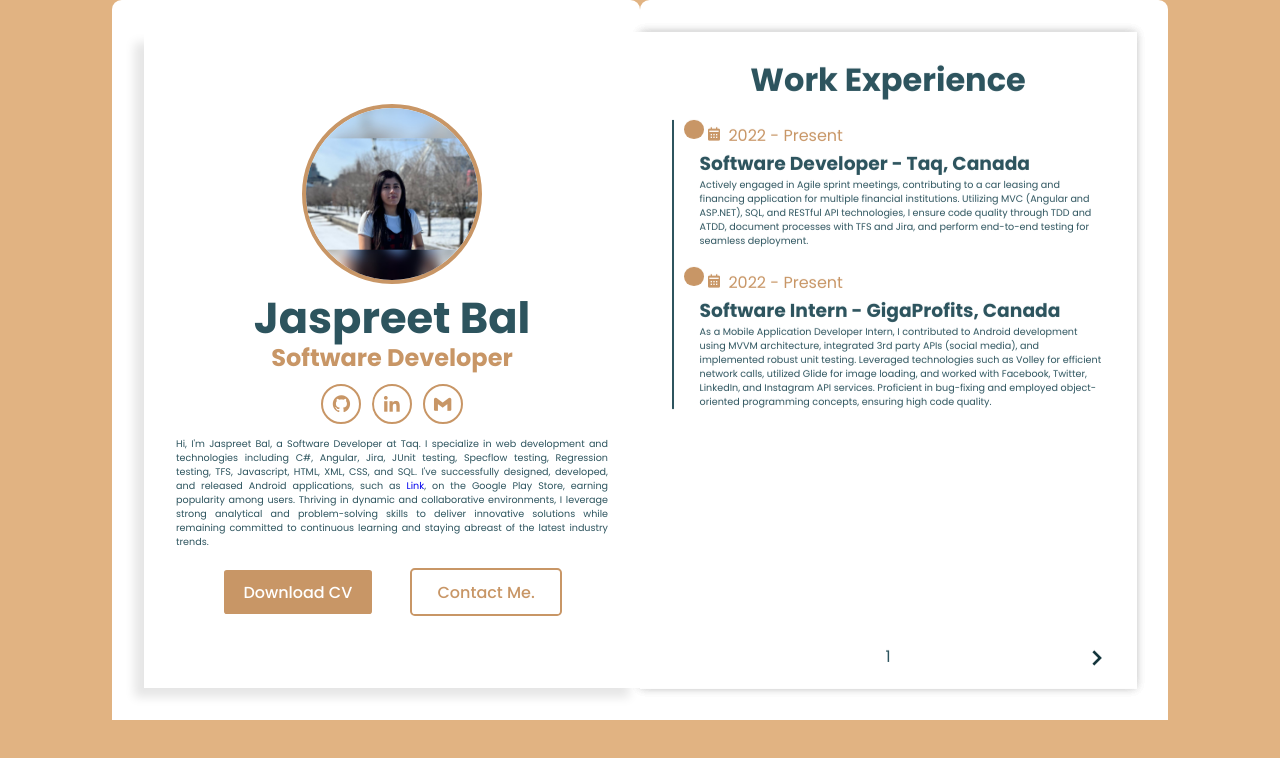
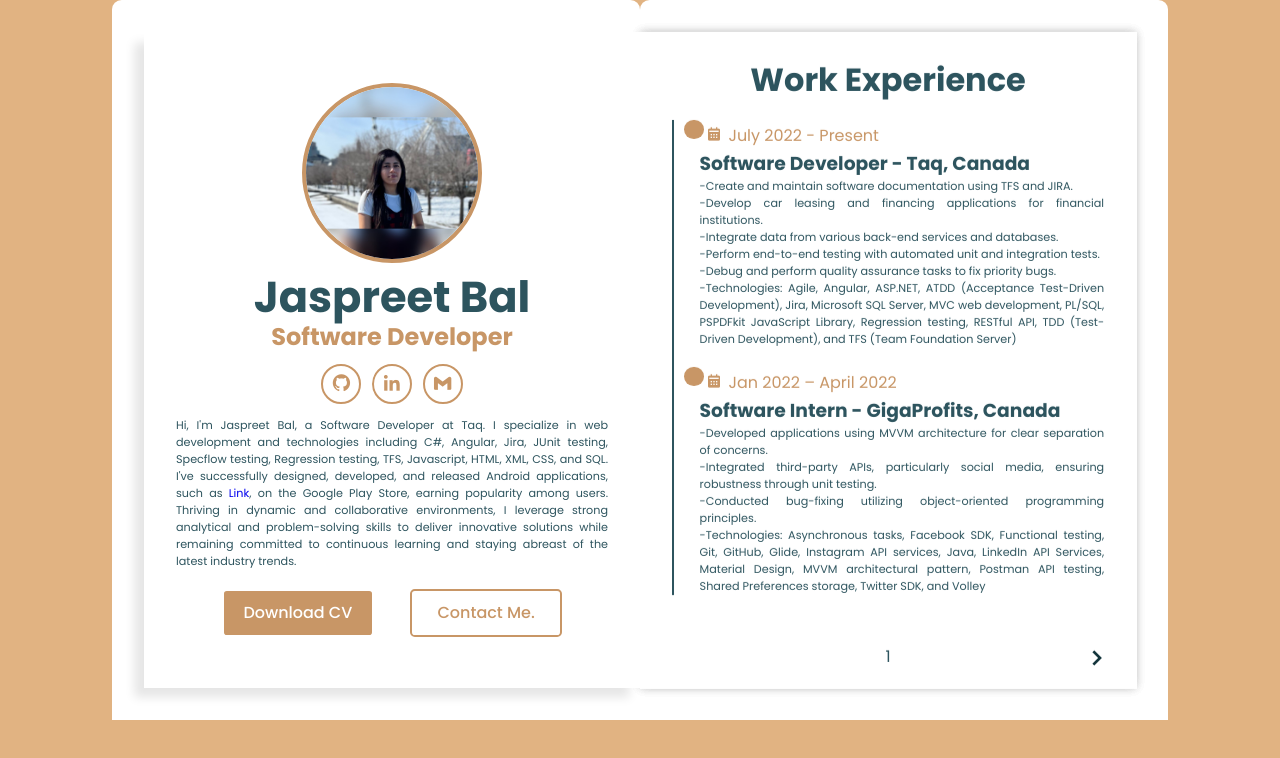
Before and after one commit to preet3112/Portfolio, a plain HTML site: page index.html in a window 1280 px wide. Drawn offline with nearby package versions, Linux system fonts and the light colour scheme.

Commit message:
Add files via upload

```diff
--- a/index.html
+++ b/index.html
@@ -46,14 +46,26 @@
                     <h1 class="title">Work Experience</h1>
                     <div class="workedu-box">
                         <div class="workedu-content">
-                            <span class="year"><i class='bx bxs-calendar' ></i>2022 - Present</span>
+                            <span class="year"><i class='bx bxs-calendar' ></i>July 2022 - Present</span>
                             <h3>Software Developer - Taq, Canada</h3>
-                            <p>Actively engaged in Agile sprint meetings, contributing to a car leasing and financing application for multiple financial institutions. Utilizing MVC (Angular and ASP.NET), SQL, and RESTful API technologies, I ensure code quality through TDD and ATDD, document processes with TFS and Jira, and perform end-to-end testing for seamless deployment.</p>
+                            <p>
+                                -Create and maintain software documentation using TFS and JIRA.<br>
+                                -Develop car leasing and financing applications for financial institutions.<br>
+                                -Integrate data from various back-end services and databases.<br>
+                                -Perform end-to-end testing with automated unit and integration tests.<br>
+                                -Debug and perform quality assurance tasks to fix priority bugs.<br>
+                                -Technologies: Agile, Angular, ASP.NET, ATDD (Acceptance Test-Driven Development), Jira, Microsoft SQL Server, MVC web development, PL/SQL, PSPDFkit JavaScript Library, Regression testing, RESTful API, TDD (Test-Driven Development), and TFS (Team Foundation Server)
+                            </p>
                         </div>
                         <div class="workedu-content">
-                            <span class="year"><i class='bx bxs-calendar' ></i>2022 - Present</span>
+                            <span class="year"><i class='bx bxs-calendar' ></i>Jan 2022 – April 2022</span>
                             <h3>Software Intern - GigaProfits, Canada</h3>
-                            <p>As a Mobile Application Developer Intern, I contributed to Android development using MVVM architecture, integrated 3rd party APIs (social media), and implemented robust unit testing. Leveraged technologies such as Volley for efficient network calls, utilized Glide for image loading, and worked with Facebook, Twitter, LinkedIn, and Instagram API services. Proficient in bug-fixing and employed object-oriented programming concepts, ensuring high code quality.</p>
+                            <p>
+                                -Developed applications using MVVM architecture for clear separation of concerns.<br>
+                                -Integrated third-party APIs, particularly social media, ensuring robustness through unit testing.<br>
+                                -Conducted bug-fixing utilizing object-oriented programming principles.<br>
+                                -Technologies: Asynchronous tasks, Facebook SDK, Functional testing, Git, GitHub, Glide, Instagram API services, Java, LinkedIn API Services, Material Design, MVVM architectural pattern, Postman API testing, Shared Preferences storage, Twitter SDK, and Volley
+                            </p>
                         </div>
                     </div>
                     <span class="number-page">1</span>
@@ -65,14 +77,25 @@
                 </div>
 
 
-                <!-- page 2 (education) -->
+                <!-- page 2 (Experience) -->
                 <div class="page-back">
                     <h1 class="title">Work Experience</h1>
                     <div class="workedu-box">
                         <div class="workedu-content">
-                            <span class="year"><i class='bx bxs-calendar' ></i>2022 - Present</span>
+                            <span class="year"><i class='bx bxs-calendar' ></i>Sept 2018 - July 2019</span>
                             <h3>Software Trainee - Bilwam India Tech, India</h3>
-                            <p>I have extensive experience collaborating with design and backend teams to develop and deploy complex Android applications. Proficient in implementing UI designs using UI kit and core graphics, integrating Google services, handling REST APIs, and troubleshooting defects. Skilled in MVC architecture, asynchronous tasks, Postman API testing, core Android animation, Google Location API, and database development in Java.</p>
+                            <p>
+                                -Collaborated with design and backend teams throughout app development.<br>
+                                -Engaged in all phases from concepts to deployment and bug resolution.<br>
+                                -Implemented complex mobile app designs using UI kits and core graphics.<br>
+                                -Identified and resolved mobile app defects.<br>
+                                -Integrated Google Services into applications.<br>
+                                -Consumed REST services and parsed JSON responses.<br>
+                                -Designed and developed databases in Java.<br>
+                                -Tested deployment and interoperability on multiple platforms using emulators.<br>
+                                -Integrated REST APIs to fetch server data for display in the application.<br>
+                                -Technologies: Android, Asynchronous tasks, Core Android animation,Functional testing, Git, GitHub, Google Location API, Material Design, MVC architectural pattern, Postman API testing, Shared Preferences storage, and SQL.
+                            </p>
                         </div>
                     </div>
                     <span class="number-page">2</span>
@@ -85,12 +108,12 @@
             </div>
             <!-- page 3 & 4 -->
             <div class="book-page page-right turn" id="turn-2">
-                <!-- page 3 (my services) -->
+                <!-- page 3 (my Education) -->
                 <div class="page-front">
-                    <h1 class="title">My Services</h1>
+                    <h1 class="title">My Education</h1>
                     <div class="workedu-box">
                         <div class="workedu-content">
-                            <span class="year"><i class='bx bxs-calendar' ></i>Sept 20 – April 2022</span>
+                            <span class="year"><i class='bx bxs-calendar' ></i>Sept 2020 – April 2022</span>
                             <h3>Lambton College, Canada</h3>
                             <p>Studied Mobile Application Design and Development at Lambton College, specializing in developing a wide variety of applications
                                 for mobile and tablet devices to perform various assessments from Lambton College.</p>
@@ -119,6 +142,7 @@
                             <span><i class='bx bxs-file-css'></i>CSS</span>
                             <span><i class='bx bxl-angular' ></i>Angular</span>
                             <span><i class='bx bxl-javascript' ></i>Javascript</span>
+                            <span><i class='bx bxl-react'></i>React</span>
                             </div>
 
                         </div>
@@ -126,7 +150,9 @@
                             <h2>Back-End</h2>
                             <div class="content">
                                 <span>C#</span>
-                                <span>SQL</span>
+                                <span>Java</span>
+                                <span>PL/SQL</span>
+
                                 </div>
                         </div>
                         <div class="skills-content">
@@ -134,6 +160,8 @@
                             <div class="content">
                                 <span>JUnit</span>
                                 <span>BDD</span>
+                                <span>ATDD</span>
+                                <span>TDD</span>
                                 </div>
 
                         </div>
@@ -157,13 +185,13 @@
                         <div class="info-box">
                             <div class="info-title">
                             <h2>Project  Name</h2>
-                            <a href="#">Live Preview<i class='bx bx-link-external'></i></a>
+                            <a href="https://preet3112.github.io/Portfolio/">Live Preview<i class='bx bx-link-external'></i></a>
                             </div>
-                            <p>Tech Used:</p>
-                            <p>Description</p>
+                            <h4>Tech Used:</h4><p>Javascript, HTML, CSS</p>
+                            <h4>Description:</h4><p>Check out my portfolio project featuring a book-like design crafted with HTML, JavaScript, and CSS. Experience the delight of flipping through virtual pages, showcasing my front-end development expertise in a simple and engaging format.</p>
                         </div>
                         <div class="btn-box">
-                            <a href="#" class="btn">Source Code</a>
+                            <a href="https://github.com/preet3112/Portfolio" class="btn">Source Code</a>
                             <a href="https://github.com/preet3112" class="btn">More Projects</a>
                         </div>
                     </div>
@@ -177,13 +205,21 @@
                 <div class="page-back">
                     <h1 class="title">Contact Me!</h1>
                     <div class="contact-box">
-                        <form action="#">
-                            <input type="text" class="field" placeholder="Full Name" required>
-                            <input type="email" class="field" placeholder="Email Address" required>
-                            <textarea name="" id="" cols="30" rows="10" class="field" placeholder="Your Message">
-                            </textarea>
-                            <input type="submit" class="btn" value="Send Message">
-                        </form>
+                        <table>
+                            <tr>
+                                <th>Name</th>
+                                <td>Jaspreet Gurudevsingh Bal</td>
+                            </tr>
+                            <tr>
+                                <th>Email</th>
+                                <td>jaspreetbal3012@gmail.com</td>
+                            </tr>
+                            <tr>
+                                <th>Location</th>
+                                <td>Markham, Canada</td>
+                            </tr>
+                        </table>
+                        <h2>Thank you</h2>
                     </div>
                     <span class="number-page">6</span>
                     <!-- Prev Button-->
--- a/style.css
+++ b/style.css
@@ -141,7 +141,7 @@ transform:rotateY(180deg);
 }
 .profile-page p{
   text-align: justify;
-  font-size: .6rem;
+  font-size: .7rem;
 
 }
 
@@ -236,7 +236,8 @@ color: var(--main-color);
 }
 
 .workedu-box .workedu-content p{
-  font-size: .6rem;
+  font-size: .7rem;
+  text-align: justify;
 }
 .number-page{
   position: absolute;
@@ -368,9 +369,12 @@ color: var(--main-color);
 .portfolio-box .info-box .info-title a i{
   margin-left: .3rem;
 }
-.portfolio-box .info-box p:nth-of-type(1){
-font-weight: 600;
+.portfolio-box .info-box p{
+  text-align: justify;
+  font-size: .7rem;
+
 }
+
 
 .portfolio-box .btn-box{
   display: flex;
@@ -438,3 +442,28 @@ align-items: center;
  transform: translateX(-50%) scale(1);
   top: -1.8rem;
 }
+.contact-box table {
+  width: 100%;
+  border-collapse: collapse;
+  margin-top: 20px;
+}
+
+.contact-box table, .contact-box th, .contact-box td {
+    padding: 5rem;
+}
+
+.contact-box th, .contact-box td {
+  padding: 10px;
+  text-align: left;
+}
+.contact-box th{
+  color: var(--main-color);
+}
+.contact-box td{
+  color: var(--text-color);
+}
+.contact-box h2 {
+  font-size: 2.5rem;
+  color: var(--main-color);
+  margin-top: 7rem;
+}
```
Also changed, not shown: 1 other file.
